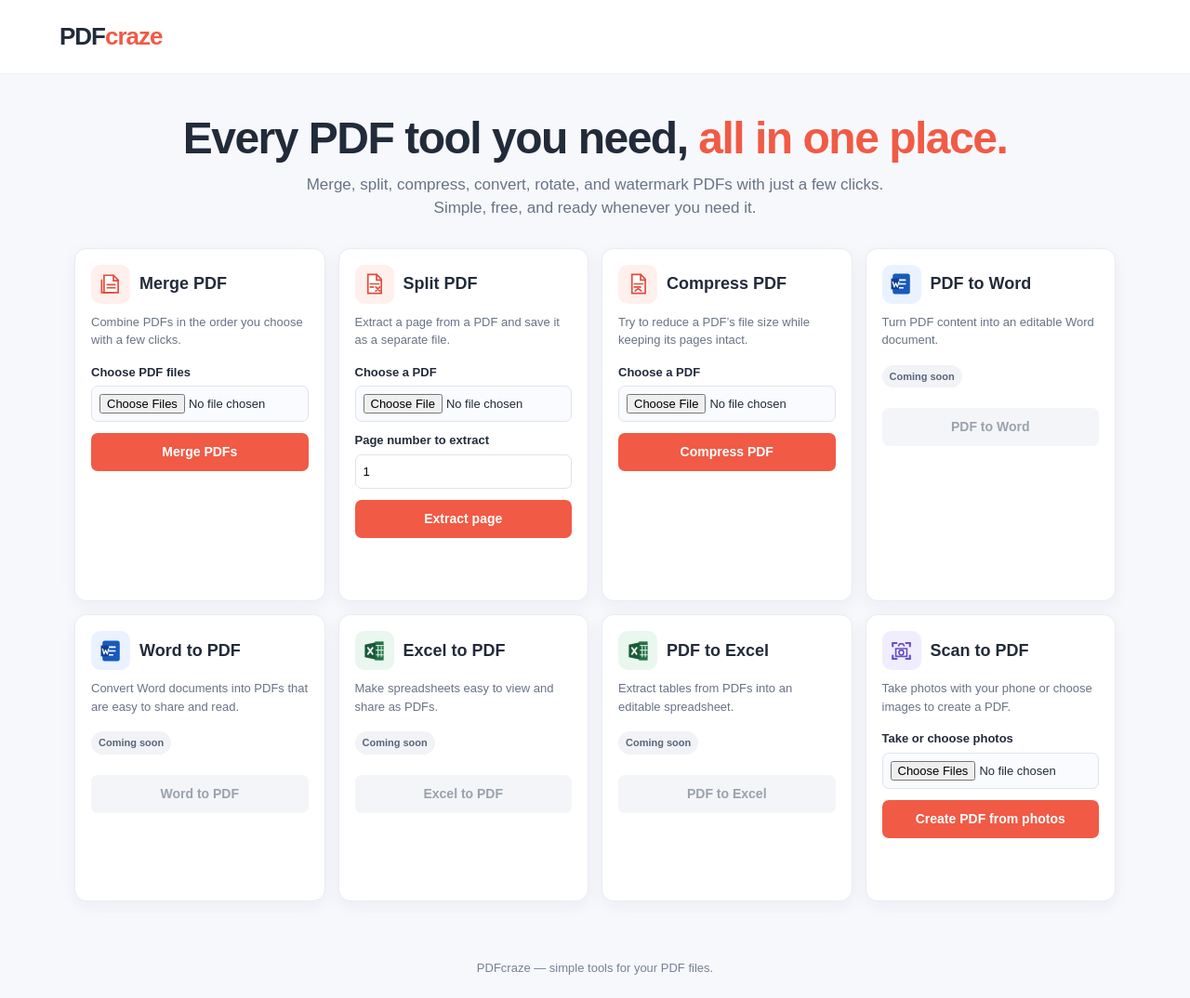
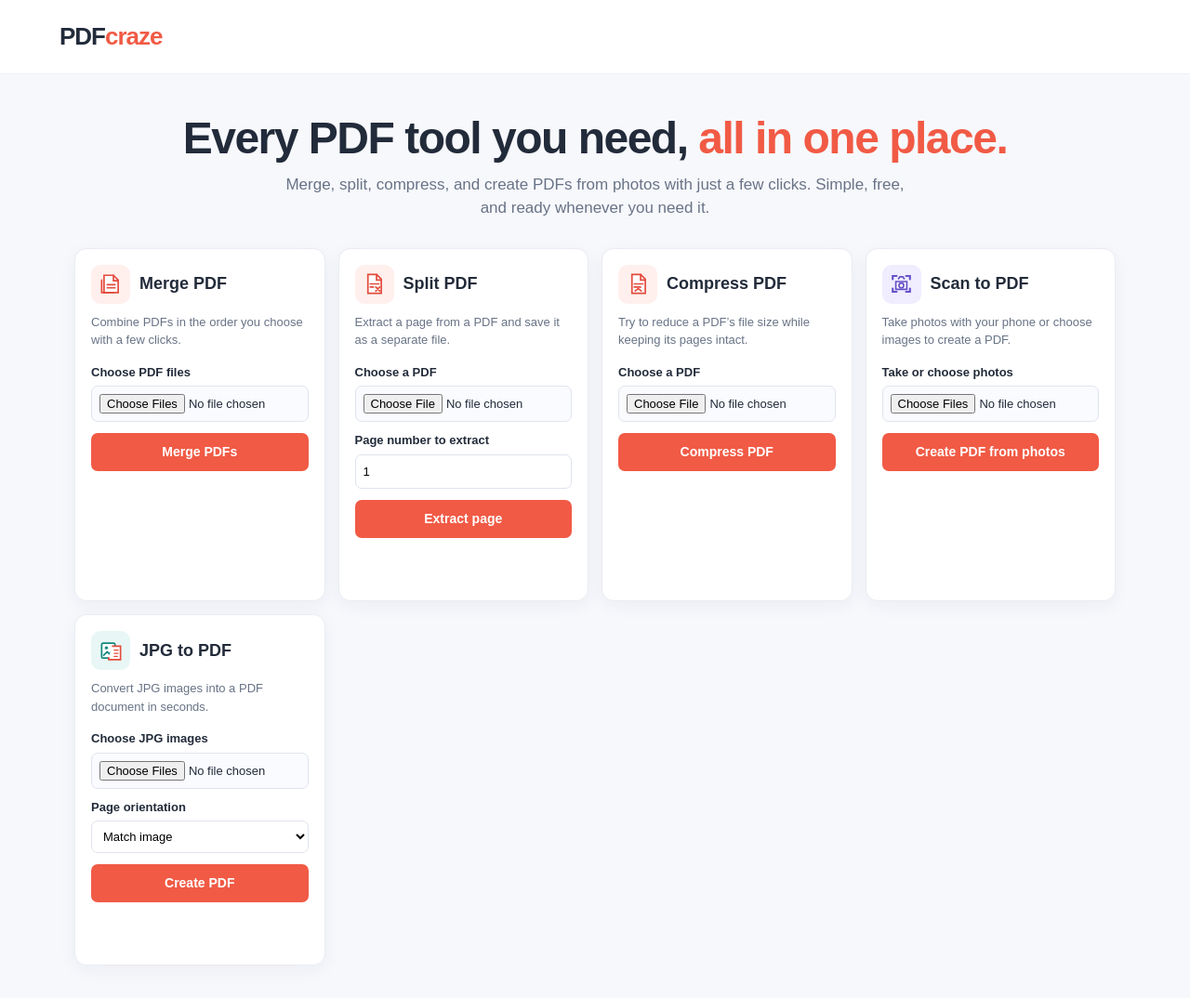
Before and after one commit to PDFcraze/pdfcraze, a plain HTML site: page index.html in a window 1280 px wide. Shown: the top 1074 px of the page at 93% size. Drawn offline with Linux system fonts and the light colour scheme.

Commit message:
index.html

```diff
--- a/index.html
+++ b/index.html
@@ -3,7 +3,7 @@
 <head>
   <meta charset="utf-8">
   <meta name="viewport" content="width=device-width, initial-scale=1">
-  <meta name="description" content="Free tools to merge, split, compress, and scan PDF files.">
+  <meta name="description" content="Free tools to merge, split, compress, and convert PDFs.">
   <meta name="theme-color" content="#f7f8fc">
   <title>PDFcraze — Simple PDF tools</title>
 
@@ -84,8 +84,8 @@
       height: 42px;
       place-items: center;
       border-radius: 10px;
-      background: var(--logo-bg, #f1f3f7);
-      color: var(--logo-color, #333);
+      background: var(--logo-bg);
+      color: var(--logo-color);
     }
 
     .tool-logo svg {
@@ -114,7 +114,8 @@
     }
 
     input[type="file"],
-    input[type="number"] {
+    input[type="number"],
+    select {
       width: 100%;
       padding: 8px;
       border: 1px solid #dfe4ed;
@@ -143,23 +144,6 @@
     button:hover { background: #dc4936; }
     button:disabled { opacity: .6; cursor: wait; }
 
-    button.coming-button {
-      background: #eceff5;
-      color: #596579;
-      cursor: not-allowed;
-    }
-
-    .coming-label {
-      display: inline-block;
-      margin: 2px 0 10px;
-      padding: 4px 8px;
-      border-radius: 20px;
-      background: #f1f3f7;
-      color: #596579;
-      font-size: 11px;
-      font-weight: 700;
-    }
-
     .status {
       min-height: 20px;
       margin: 8px 0 0 !important;
@@ -180,7 +164,6 @@
     @media (max-width: 520px) {
       .tools { grid-template-columns: repeat(2, minmax(0, 1fr)); }
       .tool { padding: 14px; }
-      .tool-heading { align-items: flex-start; }
       .tool h2 { font-size: 16px; }
       .tool-logo { flex-basis: 38px; width: 38px; height: 38px; }
       .tool-logo svg { width: 24px; height: 24px; }
@@ -201,13 +184,14 @@
     <section class="hero">
       <h1>Every PDF tool you need, <span>all in one place.</span></h1>
       <p>
-        Merge, split, compress, convert, rotate, and watermark PDFs with just a few clicks.
+        Merge, split, compress, and create PDFs from photos with just a few clicks.
         Simple, free, and ready whenever you need it.
       </p>
     </section>
 
     <section class="tools" aria-label="PDF tools">
 
+      <!-- Merge PDF -->
       <article class="tool">
         <div class="tool-heading">
           <span class="tool-logo" style="--logo-bg:#fff0ed;--logo-color:#e34b3c" aria-hidden="true">
@@ -226,6 +210,7 @@
         <p class="status" id="mergeStatus" aria-live="polite"></p>
       </article>
 
+      <!-- Split PDF -->
       <article class="tool">
         <div class="tool-heading">
           <span class="tool-logo" style="--logo-bg:#fff0ed;--logo-color:#e34b3c" aria-hidden="true">
@@ -246,6 +231,7 @@
         <p class="status" id="splitStatus" aria-live="polite"></p>
       </article>
 
+      <!-- Compress PDF -->
       <article class="tool">
         <div class="tool-heading">
           <span class="tool-logo" style="--logo-bg:#fff0ed;--logo-color:#e34b3c" aria-hidden="true">
@@ -264,74 +250,7 @@
         <p class="status" id="compressStatus" aria-live="polite"></p>
       </article>
 
-      <article class="tool">
-        <div class="tool-heading">
-          <span class="tool-logo" style="--logo-bg:#eaf2ff;--logo-color:#185abd" aria-hidden="true">
-            <svg viewBox="0 0 32 32">
-              <rect x="5" y="3" width="22" height="26" rx="3" fill="#185abd"/>
-              <path d="M11 11h10M11 16h10M11 21h7" stroke="#fff" stroke-width="2" stroke-linecap="round"/>
-              <path d="M3 9h10v14H3z" fill="#103f91"/>
-              <path d="m5 13 2 7 2-5 2 5 2-7" fill="none" stroke="#fff" stroke-width="1.5" stroke-linejoin="round"/>
-            </svg>
-          </span>
-          <h2>PDF to Word</h2>
-        </div>
-        <p>Turn PDF content into an editable Word document.</p>
-        <span class="coming-label">Coming soon</span>
-        <button class="coming-button" type="button" disabled>PDF to Word</button>
-      </article>
-
-      <article class="tool">
-        <div class="tool-heading">
-          <span class="tool-logo" style="--logo-bg:#eaf2ff;--logo-color:#185abd" aria-hidden="true">
-            <svg viewBox="0 0 32 32">
-              <rect x="5" y="3" width="22" height="26" rx="3" fill="#185abd"/>
-              <path d="M11 11h10M11 16h10M11 21h7" stroke="#fff" stroke-width="2" stroke-linecap="round"/>
-              <path d="M3 9h10v14H3z" fill="#103f91"/>
-              <path d="m5 13 2 7 2-5 2 5 2-7" fill="none" stroke="#fff" stroke-width="1.5" stroke-linejoin="round"/>
-            </svg>
-          </span>
-          <h2>Word to PDF</h2>
-        </div>
-        <p>Convert Word documents into PDFs that are easy to share and read.</p>
-        <span class="coming-label">Coming soon</span>
-        <button class="coming-button" type="button" disabled>Word to PDF</button>
-      </article>
-
-      <article class="tool">
-        <div class="tool-heading">
-          <span class="tool-logo" style="--logo-bg:#e9f7ef;--logo-color:#217346" aria-hidden="true">
-            <svg viewBox="0 0 32 32">
-              <path d="M17 4h11v24H17z" fill="#217346"/>
-              <path d="M17 9h11M17 15h11M17 21h11M21 9v15M25 9v15" stroke="#fff" stroke-width="1"/>
-              <path d="M4 8 18 5v22L4 24z" fill="#185c37"/>
-              <path d="m8 12 6 8m0-8-6 8" stroke="#fff" stroke-width="2" stroke-linecap="round"/>
-            </svg>
-          </span>
-          <h2>Excel to PDF</h2>
-        </div>
-        <p>Make spreadsheets easy to view and share as PDFs.</p>
-        <span class="coming-label">Coming soon</span>
-        <button class="coming-button" type="button" disabled>Excel to PDF</button>
-      </article>
-
-      <article class="tool">
-        <div class="tool-heading">
-          <span class="tool-logo" style="--logo-bg:#e9f7ef;--logo-color:#217346" aria-hidden="true">
-            <svg viewBox="0 0 32 32">
-              <path d="M17 4h11v24H17z" fill="#217346"/>
-              <path d="M17 9h11M17 15h11M17 21h11M21 9v15M25 9v15" stroke="#fff" stroke-width="1"/>
-              <path d="M4 8 18 5v22L4 24z" fill="#185c37"/>
-              <path d="m8 12 6 8m0-8-6 8" stroke="#fff" stroke-width="2" stroke-linecap="round"/>
-            </svg>
-          </span>
-          <h2>PDF to Excel</h2>
-        </div>
-        <p>Extract tables from PDFs into an editable spreadsheet.</p>
-        <span class="coming-label">Coming soon</span>
-        <button class="coming-button" type="button" disabled>PDF to Excel</button>
-      </article>
-
+      <!-- Scan to PDF -->
       <article class="tool">
         <div class="tool-heading">
           <span class="tool-logo" style="--logo-bg:#f0edff;--logo-color:#6650c8" aria-hidden="true">
@@ -349,6 +268,33 @@
         <input id="cameraImages" type="file" accept="image/*" capture="environment" multiple>
         <button id="scanButton" type="button">Create PDF from photos</button>
         <p class="status" id="scanStatus" aria-live="polite"></p>
+      </article>
+
+      <!-- JPG to PDF -->
+      <article class="tool">
+        <div class="tool-heading">
+          <span class="tool-logo" style="--logo-bg:#e8f7f5;--logo-color:#13877e" aria-hidden="true">
+            <svg viewBox="0 0 32 32" fill="none">
+              <rect x="4" y="6" width="17" height="19" rx="2" fill="#fff" stroke="currentColor" stroke-width="2"/>
+              <circle cx="10" cy="12" r="2" fill="currentColor"/>
+              <path d="m6 22 5-5 3 3 3-4 3 4" stroke="currentColor" stroke-width="2" stroke-linejoin="round"/>
+              <path d="M17 10h11v17H13v-3" fill="#fff" stroke="#e34b3c" stroke-width="2"/>
+              <path d="M20 15h5M20 19h5M20 23h4" stroke="#e34b3c" stroke-width="1.5" stroke-linecap="round"/>
+            </svg>
+          </span>
+          <h2>JPG to PDF</h2>
+        </div>
+        <p>Convert JPG images into a PDF document in seconds.</p>
+        <label for="jpgFiles">Choose JPG images</label>
+        <input id="jpgFiles" type="file" accept="image/jpeg,.jpg,.jpeg" multiple>
+        <label for="jpgOrientation">Page orientation</label>
+        <select id="jpgOrientation">
+          <option value="auto">Match image</option>
+          <option value="portrait">Portrait</option>
+          <option value="landscape">Landscape</option>
+        </select>
+        <button id="jpgButton" type="button">Create PDF</button>
+        <p class="status" id="jpgStatus" aria-live="polite"></p>
       </article>
 
     </section>
@@ -540,6 +486,69 @@
         button.disabled = false;
       }
     });
+
+    document.getElementById("jpgButton").addEventListener("click", async () => {
+      const button = document.getElementById("jpgButton");
+      const status = document.getElementById("jpgStatus");
+      const files = Array.from(document.getElementById("jpgFiles").files);
+      const orientation = document.getElementById("jpgOrientation").value;
+
+      if (files.length === 0) {
+        status.textContent = "Choose at least one JPG image.";
+        return;
+      }
+      if (!checkPdfLib(status)) return;
+
+      button.disabled = true;
+      status.textContent = "Creating PDF…";
+
+      try {
+        const pdf = await PDFLib.PDFDocument.create();
+
+        for (const file of files) {
+          if (file.type !== "image/jpeg" && !/\.jpe?g$/i.test(file.name)) {
+            throw new Error("Please choose JPG images only.");
+          }
+
+          const image = await pdf.embedJpg(await file.arrayBuffer());
+          let pageWidth = image.width;
+          let pageHeight = image.height;
+
+          if (orientation !== "auto") {
+            const longSide = Math.max(image.width, image.height);
+            const shortSide = Math.min(image.width, image.height);
+
+            if (orientation === "portrait") {
+              pageWidth = shortSide;
+              pageHeight = longSide;
+            } else {
+              pageWidth = longSide;
+              pageHeight = shortSide;
+            }
+          }
+
+          const page = pdf.addPage([pageWidth, pageHeight]);
+          const scale = Math.min(pageWidth / image.width, pageHeight / image.height);
+          const drawWidth = image.width * scale;
+          const drawHeight = image.height * scale;
+
+          page.drawImage(image, {
+            x: (pageWidth - drawWidth) / 2,
+            y: (pageHeight - drawHeight) / 2,
+            width: drawWidth,
+            height: drawHeight
+          });
+        }
+
+        downloadPdf(await pdf.save(), "jpg-images.pdf");
+        status.textContent = "Done! Your PDF has been downloaded.";
+      } catch (error) {
+        console.error(error);
+        status.textContent = error.message || "Could not convert these images.";
+      } finally {
+        button.disabled = false;
+      }
+    });
   </script>
 </body>
 </html>
```
